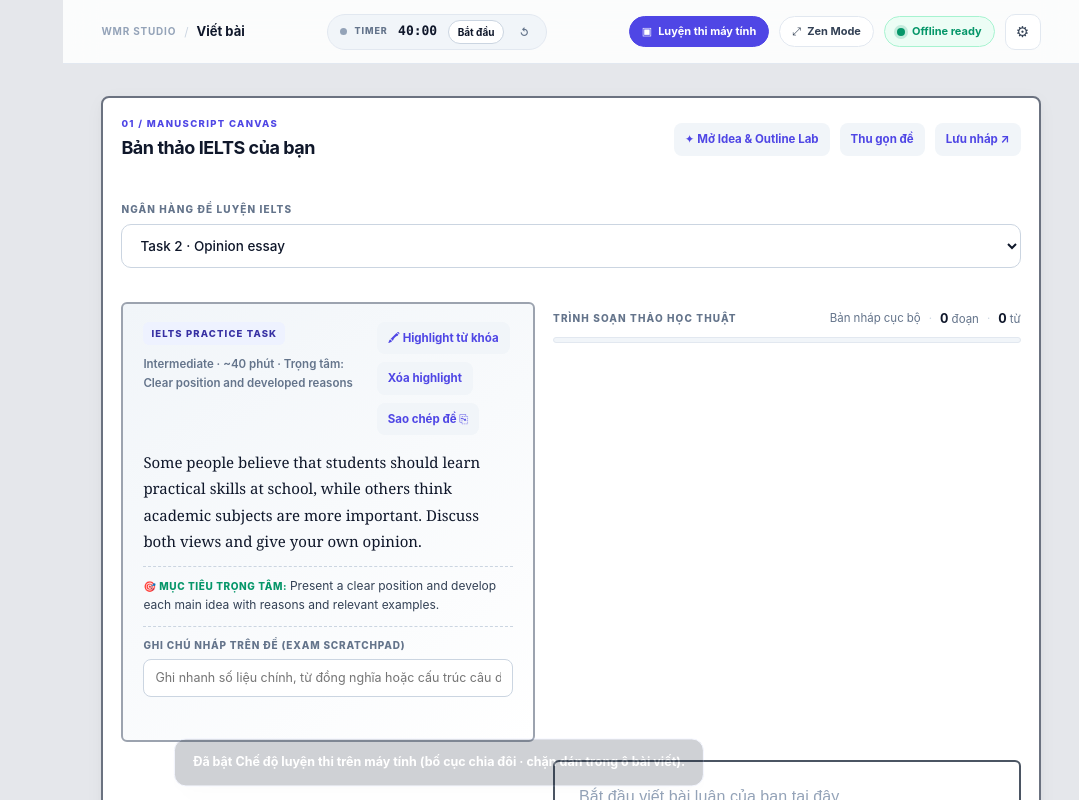
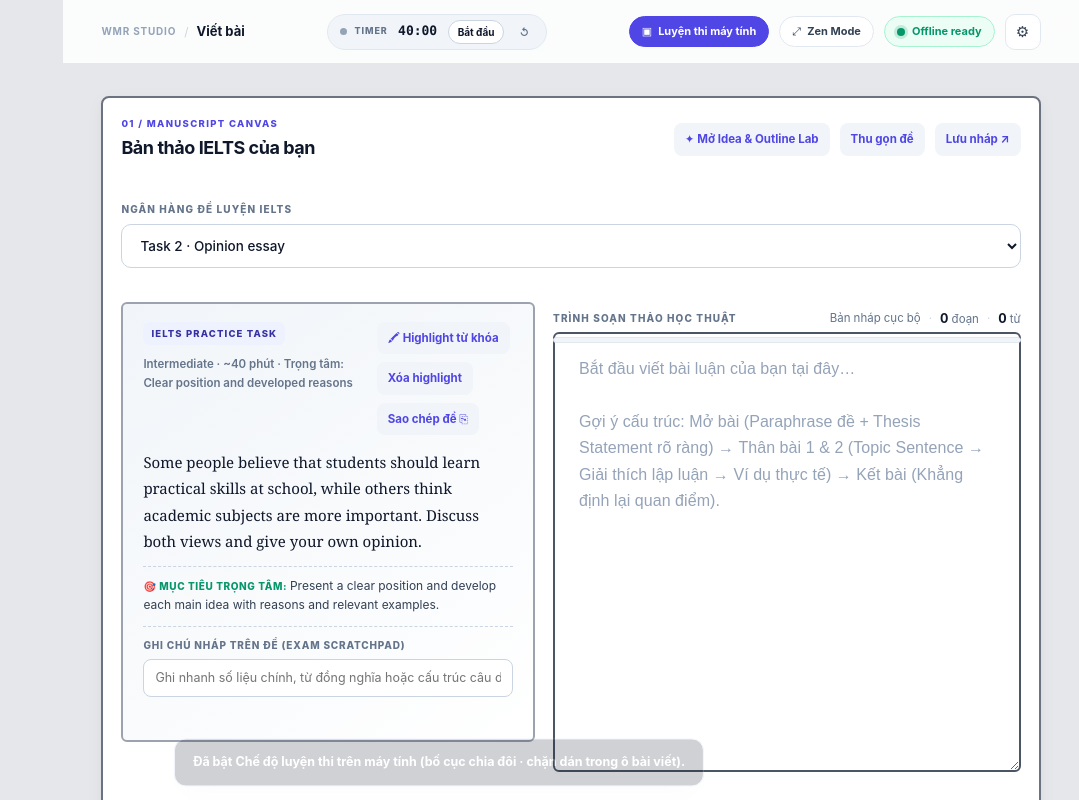
Before and after one commit to Nolane-x/Hoc-ielts-writing, a website built with Vite: page web/index.html in a window 1280 px wide. Both pictures are taken after a click on the button "Luyện viết IELTS theo bố cục trên máy tính". Shown: the top 800 px of the page, without its empty margins (201-1280 px from the left). Built offline with nearby package versions, Linux system fonts and the light colour scheme; what @aparajita/capacitor-secure-storage, @capacitor/core would draw is missing.

Commit message:
ui: align practice writing canvas beside the task prompt

```diff
--- a/web/styles.css
+++ b/web/styles.css
@@ -3838,10 +3838,16 @@ html[data-theme="dark"] .app-shell.idp-bc-mode {
 }
 .app-shell.idp-bc-mode .editor-telemetry {
   grid-column: 2;
+  grid-row: 3;
   align-self: start;
+  position: relative;
+  z-index: 1;
 }
 .app-shell.idp-bc-mode .canvas-paper-frame {
   grid-column: 2;
+  grid-row: 3;
+  margin-top: 46px;
+  min-width: 0;
 }
 .app-shell.idp-bc-mode .editor-column textarea {
   font-family: Arial, "Segoe UI", Verdana, sans-serif;
```
